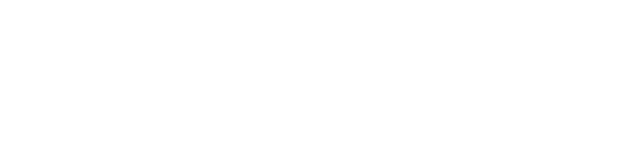
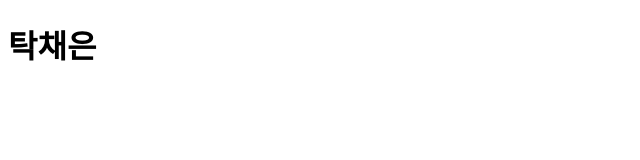
Before and after one commit to ssumivi/bedshop_project, a plain HTML site: page index.html in a window 1280 px wide. Shown: the whole page, without its empty margins (0-640 px from the left). Drawn offline with Linux system fonts and the light colour scheme.

Commit message:
이름추가

```diff
--- a/index.html
+++ b/index.html
@@ -4,8 +4,9 @@
     <meta charset="UTF-8">
     <meta name="viewport" content="width=device-width, initial-scale=1.0">
     <title>repose</title>
+
 </head>
 <body>
-
+    <h1>탁채은</h1>
 </body>
 </html>
```
